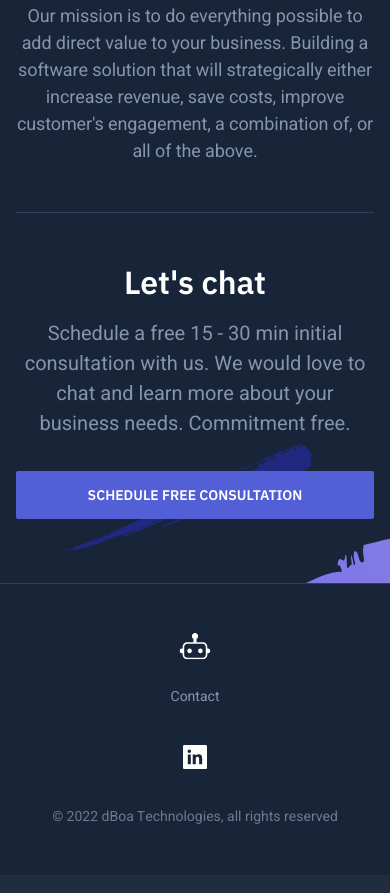
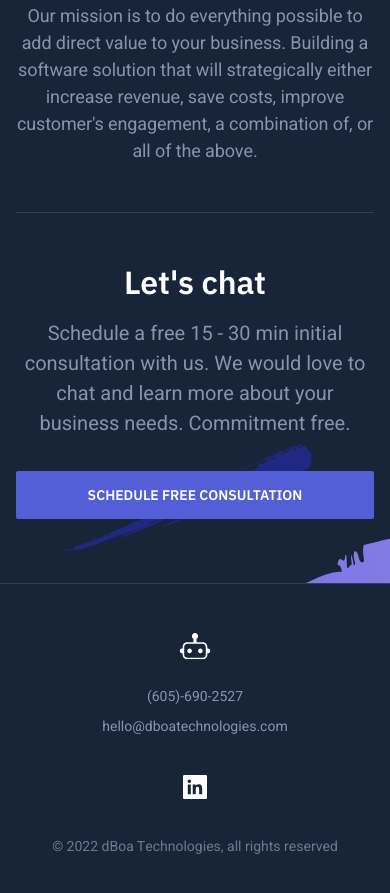
Before and after one commit to halvespereira/dboa-site, a plain HTML site: page index.html in a window 390 px wide. Shown: the part 4821-5714 px from the top of the page. Drawn offline with nearby package versions, Linux system fonts and the light colour scheme.

Commit message:
Adding contact methods

```diff
--- a/index.html
+++ b/index.html
@@ -338,10 +338,11 @@
             </div>
             <ul class="footer-links list-reset">
               <li>
-                <a
-                  href="https://calendly.com/dboa-technologies/30min"
-                  target="_blank"
-                  >Contact</a
+                <a href="tel:6056902527">(605)-690-2527</a>
+              </li>
+              <li>
+                <a href="mailto: hello@dboatechnologies.com"
+                  >hello@dboatechnologies.com</a
                 >
               </li>
             </ul>
--- a/styles.css
+++ b/styles.css
@@ -1527,6 +1527,24 @@ main {
 }
 .footer-social-links li a {
   padding: 8px;
+}
+
+.footer-links {
+  display: flex;
+  flex-direction: column;
+  justify-content: flex-start;
+  align-items: flex-end;
+  gap: 10px;
+}
+
+@media (max-width: 640px) {
+  .footer-links {
+    align-items: center;
+  }
+
+  .footer-links li + li {
+    margin-left: 0;
+  }
 }
 @media (min-width: 641px) {
   .site-footer-inner {
```
